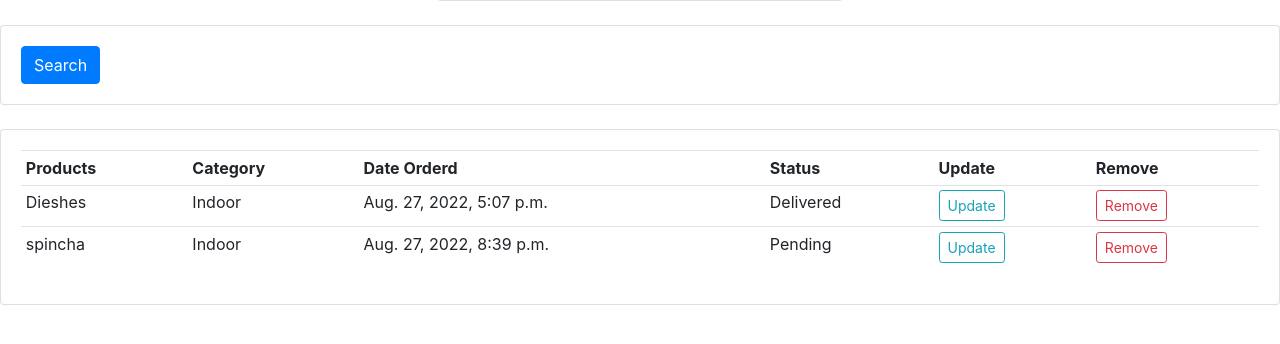
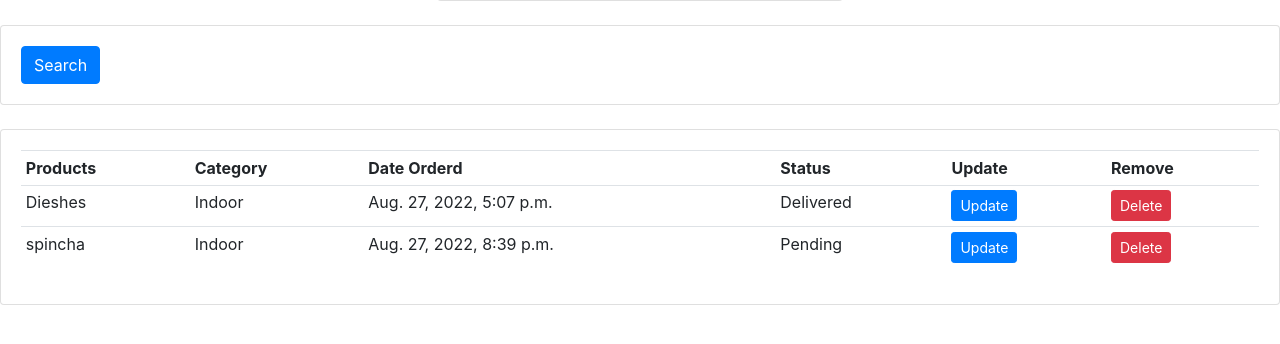
Before and after one commit to Kiash254/django-full-demo, a Django app: page /customers/1/ in a window 1280 px wide. Shown: the part 282-626 px from the top of the page. Run offline with Django 4.2, Linux system fonts and the light colour scheme; data comes from the database, SQL or seed files in the repository.

Commit message:
added some buttons on customer page

```diff
--- a/frontend/templates/customers.html
+++ b/frontend/templates/customers.html
@@ -59,8 +59,8 @@
                     <td>{{order.product.category}}</td>
                     <td>{{order.date_created}}</td>
                     <td>{{order.status}}</td>
-                    <td><a href="" class="btn btn-outline-info btn-sm">Update</a></td>
-                    <td><a href="" class="btn btn-outline-danger btn-sm">Remove</a></td>
+                    <td><a href="{% url 'crm:update_order' order.id  %}" class="btn btn-primary btn-sm">Update</a></td>
+                    <td><a href="{% url 'crm:delete_order' order.id %}" class="btn btn-danger btn-sm">Delete</a></td>
                 </tr>
                 {% endfor %}
 
```
